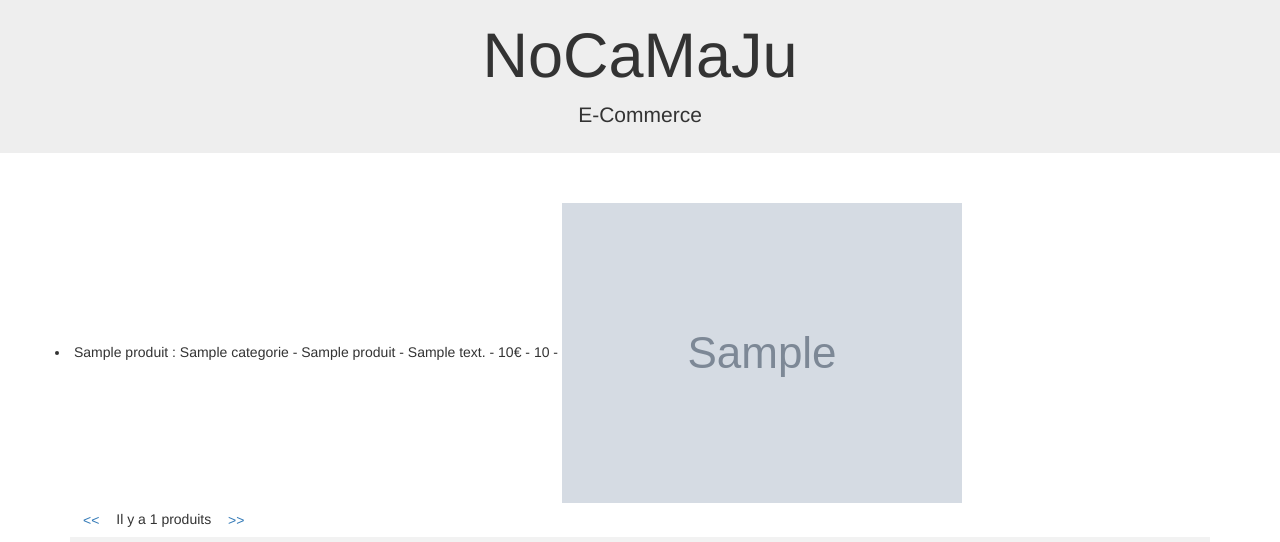
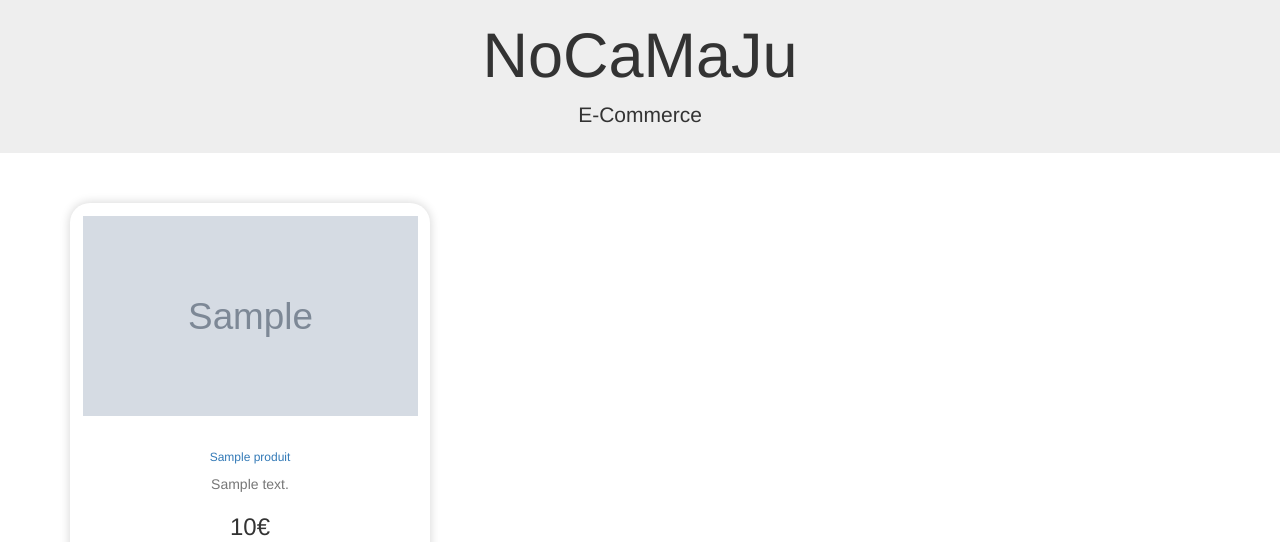
Before and after one commit to Gjuju/SymfonyProject2, a Symfony app: template templates/accueil/index.html.twig in a window 1280 px wide; the page is wider, and only the part inside the window is pictured. Shown: the part 133-675 px from the top of that part. Run offline with Twig, Linux system fonts and the light colour scheme; the template is opened without the code that fills it: most values are stand-ins (such as "Sample title", 1, 10 or a date in 2020); grey boxes marked "Sample" are stand-in pictures; some libraries are stand-ins or nearby versions; grey boxes are pictures that could not be loaded.

Commit message:
MAJ Accueil 02/02 15h26

```diff
--- a/templates/accueil/index.html.twig
+++ b/templates/accueil/index.html.twig
@@ -1,23 +1,70 @@
 {% extends 'base.html.twig' %}
 
-{% block title %}Accueil{% endblock %}
+{% block title %}
+  Accueil
+{% endblock %}
 
 {% block body %}
   <div class="container d-flex justify-content-center mt-50 mb-50">
     <div class="row">
       {% for produit in produits %}
-        <li>{{produit}} : {{produit.categorie}} - {{produit.nom}} - {{produit.description}} - {{produit.prix}}€ - {{produit.stock}} - <img src={{produit.photo}} alt={{produit.nom}}> </li>
+        <div class="col-md-4 mt-2">
+          <div class="card">
+            <div class="card-body">
+              <div class="card-img-actions">
+                <img src="{{ produit.photo }}"
+                  class="card-img img-fluid"
+                  alt="" />
+              </div>
+            </div>
+            <div class="card-body bg-light text-center">
+              <div class="mb-2">
+                <h6 class="font-weight-semibold mb-2">
+                  <a href="#" class="text-default mb-2" data-abc="true">
+                    {{ produit.nom }}
+                  </a>
+                </h6> <a href="#" class="text-muted" data-abc="true">{{
+                    produit.description
+                  }}</a>
+              </div>
+              <h3 class="mb-0 font-weight-semibold">
+                {{ produit.prix }}€
+              </h3>
+              <button type="button" class="btn btn-warning bg-cart">
+                <i class="fa fa-cart-plus mr-2"></i> Ajouter au panier
+              </button>
+            </div>
+          </div>
+        </div>
       {% endfor %}
-    </ul>
+    </div>
   </div>
 
-
   {% if previous >= 0 %}
-    <a href ="{{ path( 'accueil' , { offset: previous }) }}" class="btn btn sm btn primary"><<</a>
-{% endif  %}
-    Il y a {{ produits|length ~' produits'~( produits|length > 1 ? 's' : '') }}
-{% if next < produits|length %}
-    <a href ="{{ path( 'accueil' , { offset: next }) }}" class="btn btn sm btn primary">>></a>
-{% endif  %}
-
+    <a href="{{
+      path(
+        'accueil',
+        {
+          offset: previous
+        }
+      )
+      }}"
+      class="btn btn sm btn primary">
+      <<
+    </a>
+  {% endif %}Il y a {{ (produits|length) ~ ' produit'
+    ~ ((produits|length) > 1 ? 's' : '') }}
+  {% if next < (produits|length) %}
+    <a href="{{
+      path(
+        'accueil',
+        {
+          offset: next
+        }
+      )
+      }}"
+      class="btn btn sm btn primary">
+      >>
+    </a>
+  {% endif %}
 {% endblock %}
```
Lines whose indentation alone changed are shown as unchanged.
